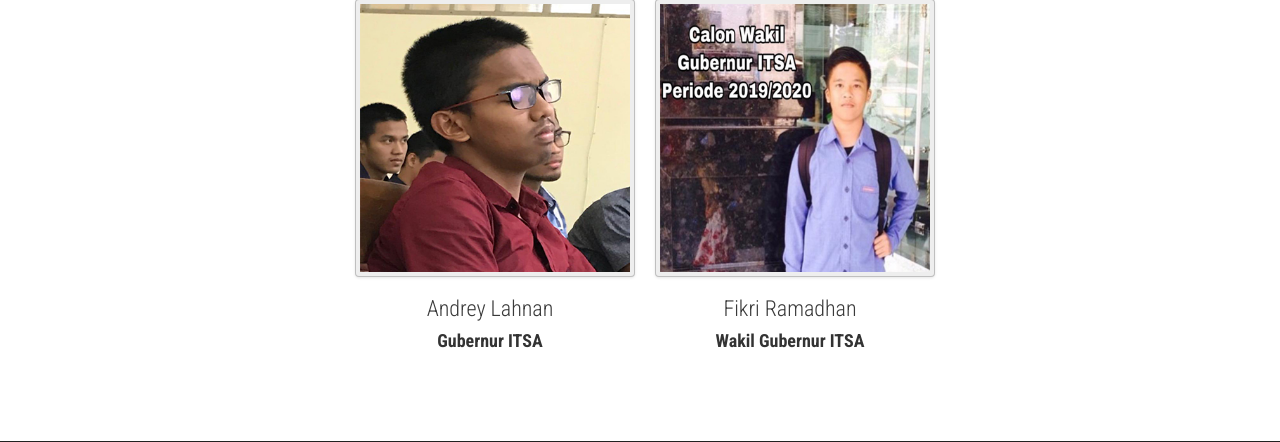
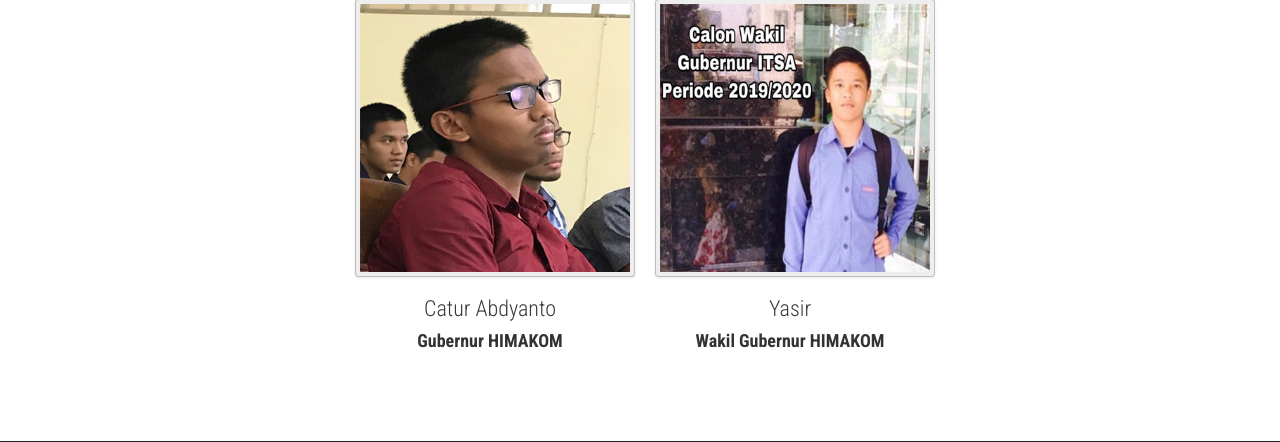
Before and after one commit to projetcweb7/SistemInformasi_HIMA, a PHP site: page /himakom.php in a window 1280 px wide. Shown: the part 1025-1467 px from the top of the page. Run offline with PHP 8.4, Linux system fonts and the light colour scheme.

Commit message:
update_himakom

```diff
--- a/himakom.php
+++ b/himakom.php
@@ -100,15 +100,15 @@
         <div class="span3">
           <img src="assets/img/dummies/prop.jpg"  width="400px" height="400px" alt="" class="img-polaroid" />
           <div class="roles">
-            <h4>Andrey Lahnan</h4>
-            <h5><strong>Gubernur ITSA</strong></h5>
+            <h4>Catur Abdyanto</h4>
+            <h5><strong>Gubernur HIMAKOM</strong></h5>
           </div>
         </div>
         <div class="span3">
           <img src="assets/img/dummies/fikri1.jpg" height="400px" alt="" class="img-polaroid" />
           <div class="roles">
-            <h4>Fikri Ramadhan</h4>
-            <h5><strong>Wakil Gubernur ITSA</strong></h5>
+            <h4>Yasir</h4>
+            <h5><strong>Wakil Gubernur HIMAKOM</strong></h5>
 
           </div>
         </div>
```
